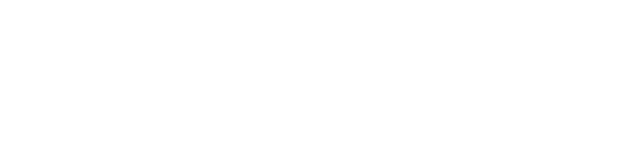
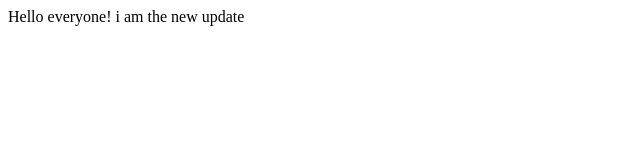
Before and after one commit to Gospel367/hello-world, a plain HTML site: page index.html in a window 1280 px wide. Shown: the whole page, without its empty margins (0-640 px from the left). Drawn offline with Linux system fonts and the light colour scheme.

Commit message:
Update index.html

```diff
--- a/index.html
+++ b/index.html
@@ -1,5 +1,5 @@
 <html>
 
-
+  Hello everyone! i am the new update
 
   </html>
```
